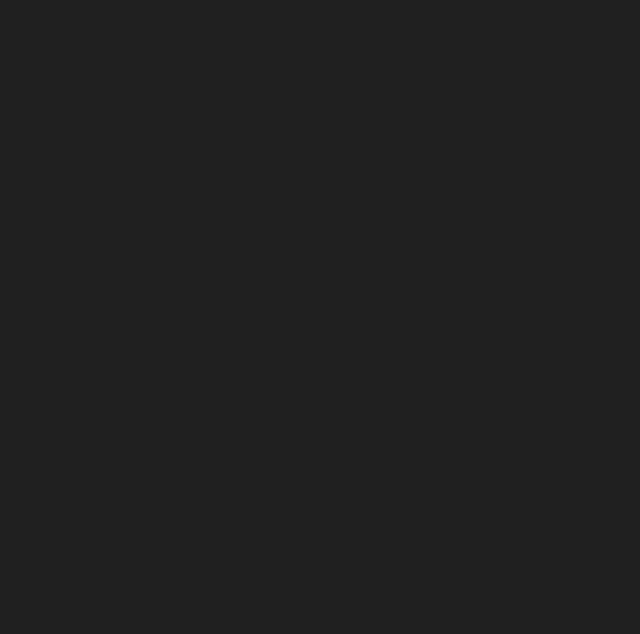
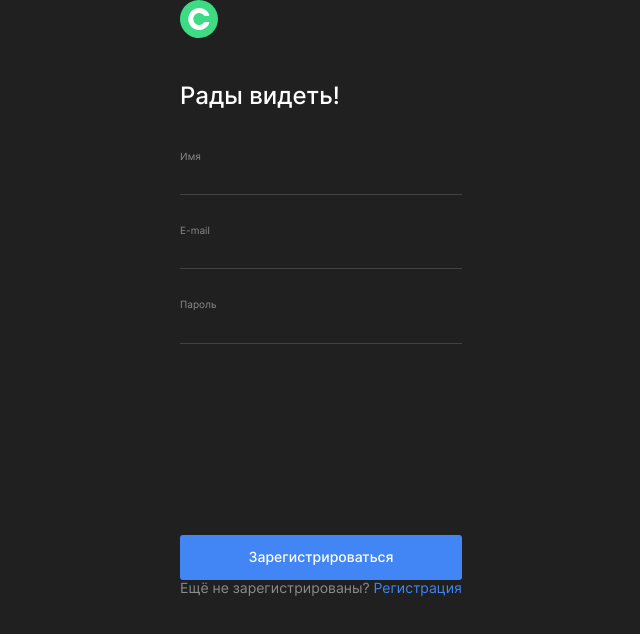
Before and after one commit to elli-nidis/movies-explorer-frontend, a React (Create React App) app: page /signin in a window 1280 px wide. Shown: the top 634 px of the page, without its empty margins (319-959 px from the left). Built offline with nearby package versions, Linux system fonts and the light colour scheme.

Commit message:
feat: выделить компонент TitlePageWithForm

```diff
--- a/src/components/Login/Login.js
+++ b/src/components/Login/Login.js
@@ -1,10 +1,67 @@
-// import React from "react";
-// import { Link } from "react-router-dom";
+import React, {useState} from "react";
+import { useLocation } from "react-router-dom";
 import './Login.css';
+import { Form } from '../Form/Form';
+import { FormWrapper } from '../FormWrapper/FormWrapper';
+import { TitlePageWithForm } from '../TitlePageWithForm/TitlePageWithForm';
+import { AlternativeAction } from '../AlternativeAction/AlternativeAction';
+import { Logo } from '../Logo/Logo';
 
 
 function Login() {
-  return;
+  const location = useLocation();
+  const locationString = (location.pathname).match(/\w/gi).join("");
+  const err = {message: ""};
+
+  const [formValue, setFormValue] = useState({
+    name: "",
+    email: "",
+    password: ""
+  });
+
+  const handleChange = (e) => {
+    const {name, value} = e.target;
+
+    setFormValue({
+      ...formValue,
+      [name]: value
+    });
+  };
+
+  return (
+    <section className="login" aria-label="раздел входа в аккаунт">
+      <FormWrapper>
+        <>
+          <Logo />
+          <TitlePageWithForm title={"Рады видеть!"}/>
+          <Form
+            name = {`form-${locationString}`}
+            clName = {locationString}
+            textButton = {"Зарегистрироваться"}
+          >
+            <>
+              <label htmlFor="input-name" className="form__label">
+                Имя
+                <input className="form__input" id="input-name" type="text" name="name" value={formValue.name} onChange={handleChange} required />
+                <span className="form__error">{err.message || ""}</span>
+              </label>
+              <label htmlFor="input-email" className="form__label">
+                E-mail
+                <input className="form__input" id="input-email" type="email" name="email" value={formValue.email} onChange={handleChange} required />
+                <span className="form__error">{err.message || ""}</span>
+              </label>
+              <label htmlFor="input-password" className="form__label">
+                Пароль
+                <input className={`form__input ${err.message && "form__input_error"}`} id="input-password" type="password" name="password" value={formValue.password} onChange={handleChange} required />
+                <span className="form__error">{err.message || ""}</span>
+              </label>
+            </>
+          </Form>
+        </>
+      </FormWrapper>
+      <AlternativeAction/>
+    </section>
+  );
 }
 
 export {Login};
--- a/src/components/Register/Register.css
+++ b/src/components/Register/Register.css
@@ -8,7 +8,7 @@
   row-gap: 16px;
 }
 
-.register__title {
+/* .register__title {
   font-family: 'Inter', 'Arial', sans-serif;
   font-size: 24px;
   font-weight: 500;
@@ -16,7 +16,7 @@
   color: #fff;
   padding: 0px;
   margin: 0px;
-}
+} */
 
 @media screen and (max-width: 520px) {
   .register {
--- a/src/components/Register/Register.js
+++ b/src/components/Register/Register.js
@@ -3,6 +3,7 @@
 import './Register.css';
 import { Form } from '../Form/Form';
 import { FormWrapper } from '../FormWrapper/FormWrapper';
+import { TitlePageWithForm } from '../TitlePageWithForm/TitlePageWithForm';
 import { AlternativeAction } from '../AlternativeAction/AlternativeAction';
 import { Logo } from '../Logo/Logo';
 
@@ -32,7 +33,8 @@
       <FormWrapper>
         <>
           <Logo />
-          <h2 className="register__title">Добро пожаловать!</h2>
+          {/* <h2 className="register__title">Добро пожаловать!</h2> */}
+          <TitlePageWithForm title={"Добро пожаловать!"}/>
           <Form
             name = {`form-${locationString}`}
             clName = {locationString}
--- /dev/null
+++ b/src/components/TitlePageWithForm/TitlePageWithForm.css
@@ -0,0 +1,9 @@
+.title {
+  font-family: 'Inter', 'Arial', sans-serif;
+  font-size: 24px;
+  font-weight: 500;
+  line-height: 1.21;
+  color: #fff;
+  padding: 0px;
+  margin: 0px;
+}
--- /dev/null
+++ b/src/components/TitlePageWithForm/TitlePageWithForm.js
@@ -0,0 +1,12 @@
+import React from "react";
+import './TitlePageWithForm.css';
+
+
+function TitlePageWithForm({title}) {
+
+  return (
+    <h2 className="title">{title}</h2>
+  );
+}
+
+export {TitlePageWithForm};
```
